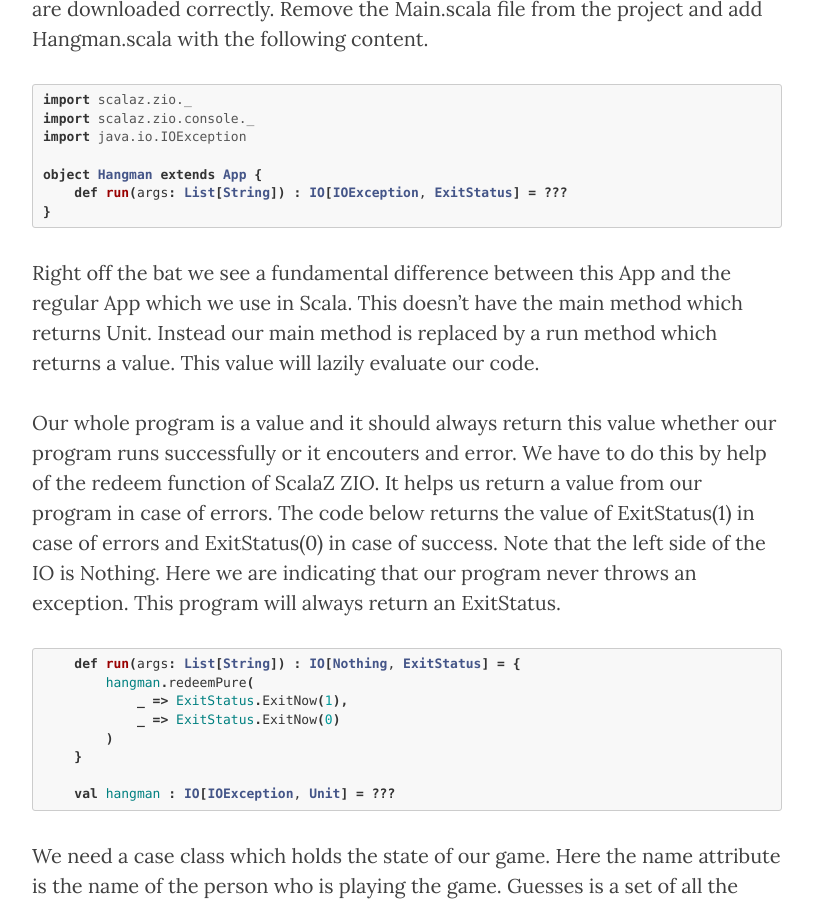
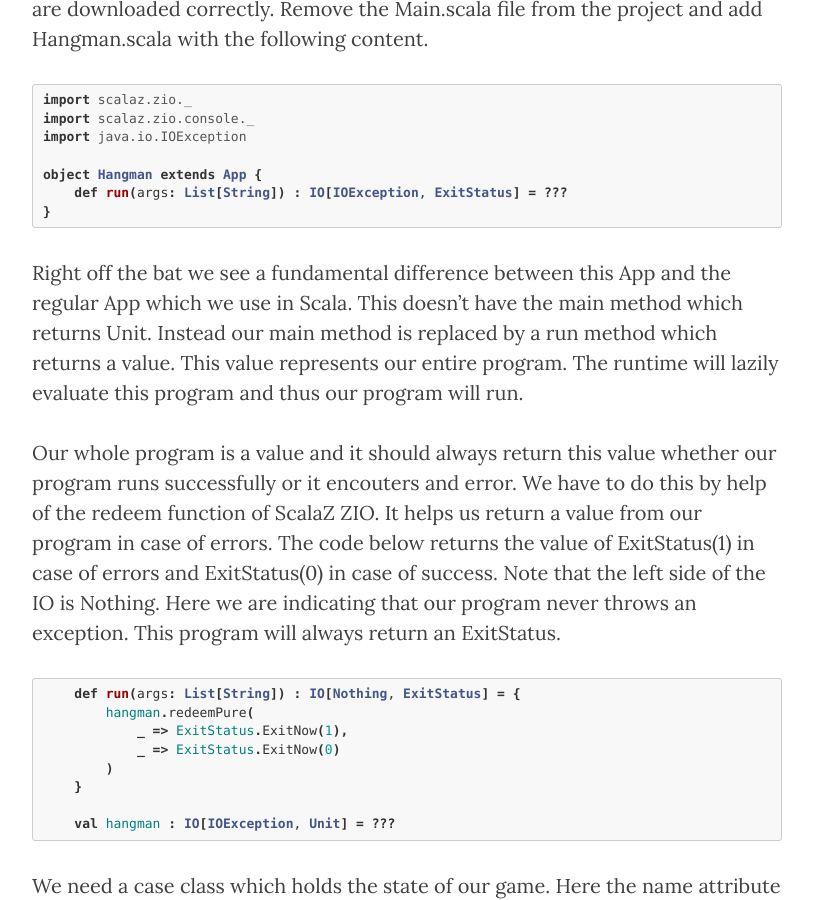
Before and after one commit to abhsrivastava/abhsrivastava.github.io, a Jekyll site: the page built from _posts/2018-11-3-Hangman-Game-Using-ZIO.md, in a window 1280 px wide and 900 px high, scrolled down 1941 px. Shown: the whole window, without its empty margins (233-1046 px from the left). Built offline with Jekyll 4.4.1, drawn with Linux system fonts in a browser that asks for light colours; nearby versions of some CDN libraries.

Commit message:
fixing grammar and spelling

````diff
--- a/_posts/2018-11-3-Hangman-Game-Using-ZIO.md
+++ b/_posts/2018-11-3-Hangman-Game-Using-ZIO.md
@@ -51,7 +51,7 @@ object Hangman extends App {
 }
 ```
 
-Right off the bat we see a fundamental difference between this App and the regular App which we use in Scala. This doesn't have the main method which returns Unit. Instead our main method is replaced by a run method which returns a value. This value will lazily evaluate our code.
+Right off the bat we see a fundamental difference between this App and the regular App which we use in Scala. This doesn't have the main method which returns Unit. Instead our main method is replaced by a run method which returns a value. This value represents our entire program. The runtime will lazily evaluate this program and thus our program will run.
 
 Our whole program is a value and it should always return this value whether our program runs successfully or it encouters and error. We have to do this by help of the redeem function of ScalaZ ZIO. It helps us return a value from our program in case of errors. The code below returns the value of ExitStatus(1) in case of errors and ExitStatus(0) in case of success. Note that the left side of the IO is Nothing. Here we are indicating that our program never throws an exception. This program will always return an ExitStatus.
 
````
